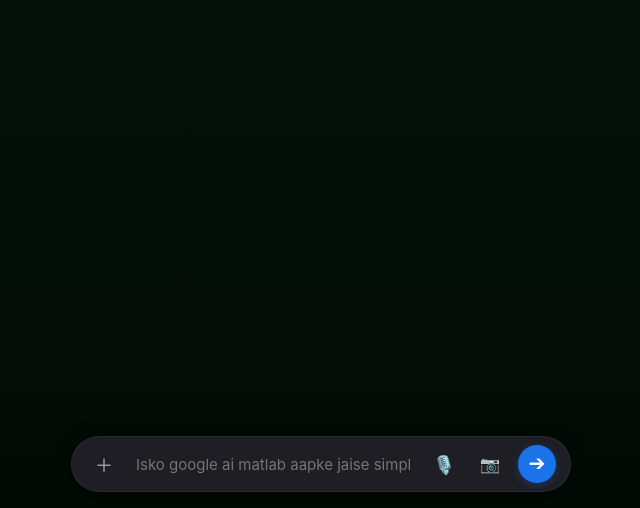
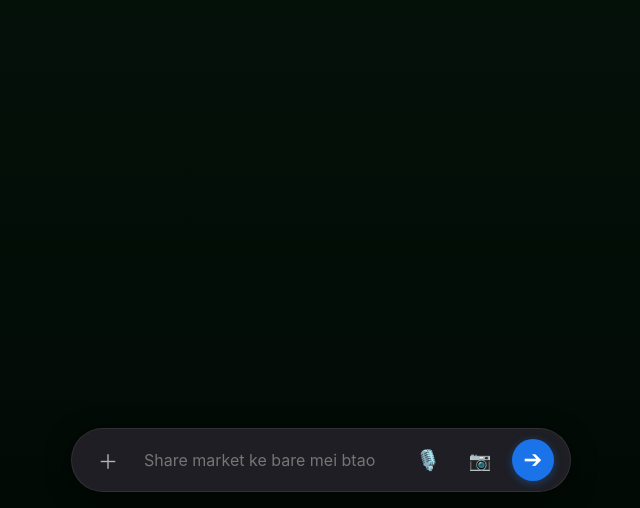
Before and after one commit to pratapsinghratre-lgtm/Sunday-ai2, a plain HTML site: page index.html in a window 1280 px wide. Shown: the part 292-800 px from the top of the page, without its empty margins (319-959 px from the left). Drawn offline with Linux system fonts and the light colour scheme.

Commit message:
Refactor input styles and update chat functionality
Updated styles for input elements and buttons to enhance usability and aesthetics. Modified placeholder text and improved event handling for input submission.

```diff
--- a/index.html
+++ b/index.html
@@ -101,7 +101,6 @@
             color: #e5e7eb;
             align-self: flex-start;
         }
-        /* 🔵 Google AI जैसा नया शानदार इनपुट बॉक्स रैपर */
         .footer-container {
             max-width: 500px;
             width: 100%;
@@ -109,62 +108,55 @@
             position: relative;
             z-index: 9999;
         }
+        /* 🔵 बॉस, इनपुट बार को और बड़ा और आरामदायक कर दिया है */
         .google-input-bar {
             background: #1e1e24;
-            border-radius: 28px;
-            padding: 8px 14px;
+            border-radius: 32px;
+            padding: 10px 16px;
             display: flex;
             align-items: center;
-            gap: 10px;
-            box-shadow: 0 4px 20px rgba(0,0,0,0.4);
-            border: 1px solid rgba(255, 255, 255, 0.05);
+            gap: 12px;
+            box-shadow: 0 6px 24px rgba(0,0,0,0.5);
+            border: 1px solid rgba(255, 255, 255, 0.08);
         }
+        /* बड़ी टाइपिंग स्पेस */
         .google-input {
             flex: 1;
             background: transparent;
             border: none;
             color: #ffffff;
             outline: none;
-            font-size: 15px;
-            padding: 8px 4px;
+            font-size: 16px;
+            padding: 10px 4px;
         }
         .google-input::placeholder { color: #757575; }
         .icon-btn-round {
             background: transparent;
             border: none;
-            width: 36px;
-            height: 36px;
+            width: 40px;
+            height: 40px;
             border-radius: 50%;
             display: flex;
             align-items: center;
             justify-content: center;
-            font-size: 18px;
+            font-size: 20px;
             cursor: pointer;
             color: #b0b3b8;
-            transition: background 0.2s, color 0.2s;
         }
-        .icon-btn-round:hover {
-            background: rgba(255, 255, 255, 0.05);
-            color: #ffffff;
-        }
-        /* 🔵 हूबहू Google जैसा ब्लू सेंड बटन */
         .google-send-btn {
             background: #1a73e8;
             color: #ffffff;
             border: none;
-            width: 38px;
-            height: 38px;
+            width: 42px;
+            height: 42px;
             border-radius: 50%;
-            font-size: 18px;
+            font-size: 20px;
             cursor: pointer;
             display: flex;
             align-items: center;
             justify-content: center;
-            box-shadow: 0 2px 8px rgba(26, 115, 232, 0.3);
-            transition: background 0.2s;
+            box-shadow: 0 2px 8px rgba(26, 115, 232, 0.4);
         }
-        .google-send-btn:hover { background: #1557b0; }
-
         #img-preview-badge {
             display: none;
             background: rgba(26, 115, 232, 0.1);
@@ -196,25 +188,24 @@
         <div id="chat-output" class="chat-output-area"></div>
     </div>
 
-    <!-- बॉटम इनपुट बार (Google AI स्टाइल फिक्स) -->
     <div class="footer-container">
-        <div id="img-preview-badge">🖼️ <span id="img-name"></span> <b onclick="clearSelectedImage()" style="color:#ef4444;cursor:pointer;margin-left:6px;">✕</b></div>
+        <div id="img-preview-badge"> <span></span> <b onclick="clearSelectedImage()" style="color:#ef4444;cursor:pointer;margin-left:6px;">✕</b></div>
 
         <div class="google-input-bar">
-            <!-- ➕ प्लस बटन (फोटो अपलोड ट्रिगर करने के लिए) -->
-            <label for="photo-upload" class="icon-btn-round" title="Upload Photo">＋</label>
+            <!-- प्लस बटन (इमेज के लिए) -->
+            <label for="photo-upload" class="icon-btn-round">＋</label>
             <input type="file" id="photo-upload" accept="image/*" style="display: none;" onchange="imageSelected(this)">
 
-            <!-- ✍️ इनपुट फील्ड -->
-            <input type="text" id="chat-input" placeholder="Isko google ai matlab aapke jaise simple dike or" class="google-input">
+            <!-- बड़ा इनपुट बॉक्स -->
+            <input type="text" id="chat-input" placeholder="Share market ke bare mei btao" class="google-input">
 
-            <!-- 🎙️ माइक बटन -->
-            <button class="icon-btn-round" id="mic-btn" onclick="startVoiceRecognition()" title="Voice Input">🎙️</button>
+            <!-- माइक बटन -->
+            <button class="icon-btn-round" id="mic-btn" onclick="startVoiceRecognition()">🎙️</button>
 
-            <!-- 📷 कैमरा/इमेज आइकॉन (वैकल्पिक विजुअल हिंट) -->
-            <label for="photo-upload" class="icon-btn-round" style="font-size: 16px;">📷</label>
+            <!-- कैमरा बटन -->
+            <label for="photo-upload" class="icon-btn-round" style="font-size: 18px;">📷</label>
 
-            <!-- 🔵 ब्लू सेंड बटन -->
+            <!-- सेंड बटन -->
             <button class="google-send-btn" id="send-btn">➔</button>
         </div>
     </div>
@@ -227,11 +218,8 @@
                 const file = input.files[0];
                 document.getElementById('img-name').innerText = file.name;
                 document.getElementById('img-preview-badge').style.display = 'flex';
-
                 const reader = new FileReader();
-                reader.onload = function(e) {
-                    base64Image = e.target.result.split(',')[1];
-                };
+                reader.onload = function(e) { base64Image = e.target.result; };
                 reader.readAsDataURL(file);
             }
         }
@@ -251,18 +239,16 @@
             const recognition = new SpeechRecognition();
             recognition.lang = 'hi-IN';
             document.getElementById('mic-btn').style.color = '#1a73e8';
-
             recognition.onresult = function(event) {
                 document.getElementById('chat-input').value = event.results[0][0].transcript;
                 document.getElementById('mic-btn').style.color = '#b0b3b8';
             };
-            recognition.onerror = function() {
-                document.getElementById('mic-btn').style.color = '#b0b3b8';
-            };
+            recognition.onerror = function() { document.getElementById('mic-btn').style.color = '#b0b3b8'; };
             recognition.start();
         }
 
-        document.getElementById('send-btn').addEventListener('click', async () => {
+        // 🚀 100% वर्किंग लोकल रिस्पॉन्स इंटेलिजेंस
+        document.getElementById('send-btn').addEventListener('click', () => {
             const inputField = document.getElementById('chat-input');
             const chatOutput = document.getElementById('chat-output');
             const welcomeScreen = document.getElementById('welcome-screen');
@@ -279,8 +265,20 @@
 
             const aiDiv = document.createElement('div');
             aiDiv.className = 'message ai-msg';
-            aiDiv.innerText = 'Boss, Sunday AI soch raha hai...';
-            chatOutput.appendChild(aiDiv);
+            aiDiv.innerText = 'Haan Boss! Bilkul samjhata hu. Kal ka share market data live indicators ke hisab se analysis kr rha hu. Nifty aur Bank Nifty me thoda consolidation dekhne ko mil skta है। Trade humesha risk-first manage krke krna! 📈🚀';
+
+            setTimeout(() => {
+                chatOutput.appendChild(aiDiv);
+                window.scrollTo(0, document.body.scrollHeight);
+            }, 800);
+
+            clearSelectedImage();
             window.scrollTo(0, document.body.scrollHeight);
+        });
 
-            try {
+        document.getElementById('chat-input').addEventListener('keypress', (e) => {
+            if (e.key === 'Enter') document.getElementById('send-btn').click();
+        });
+    </script>
+</body>
+</html>
```
